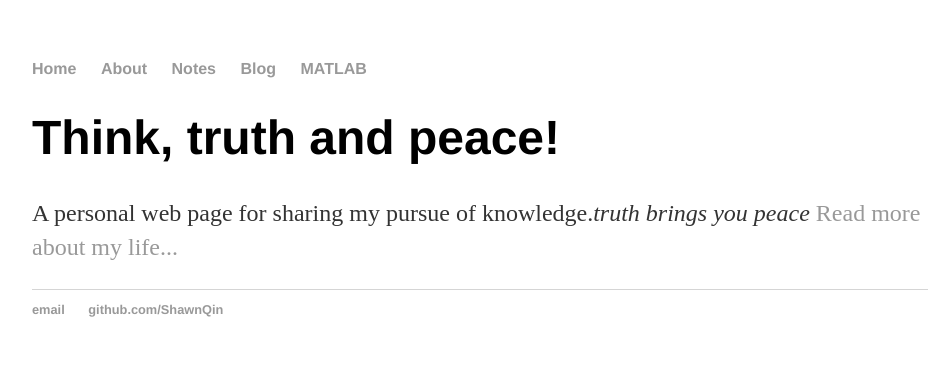
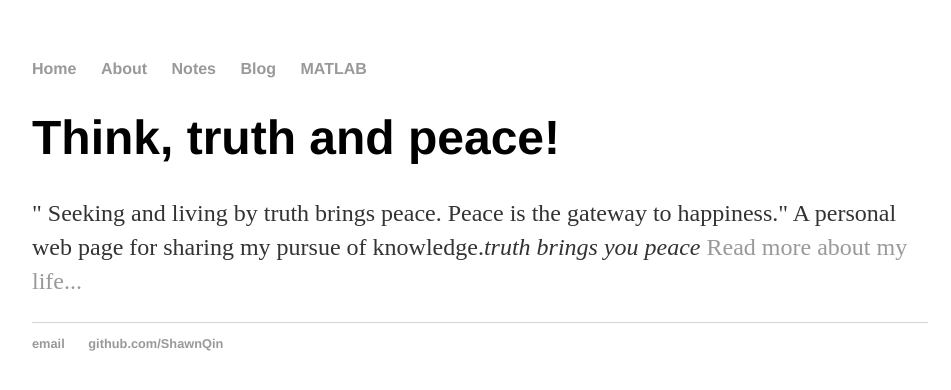
Before and after one commit to nevaehRen/shawnqin.github.io, a Jekyll site: the page built from index.html, in a window 1280 px wide. Shown: the top 390 px of the page, without its empty margins (160-1111 px from the left). Built offline with Jekyll 4.4.1, drawn with Linux system fonts in a browser that asks for light colours.

Commit message:
Update index.html

```diff
--- a/index.html
+++ b/index.html
@@ -4,5 +4,5 @@
 ---
 <div class="blurb">
 	<h1>Think, truth and peace!</h1>
-	<p>A personal web page for sharing my pursue of knowledge.<em>truth brings you peace</em> <a href="/about">Read more about my life...</a></p>
+	<p>" Seeking and living by truth brings peace. Peace is the gateway to happiness." A personal web page for sharing my pursue of knowledge.<em>truth brings you peace</em> <a href="/about">Read more about my life...</a></p>
 </div><!-- /.blurb -->
```
